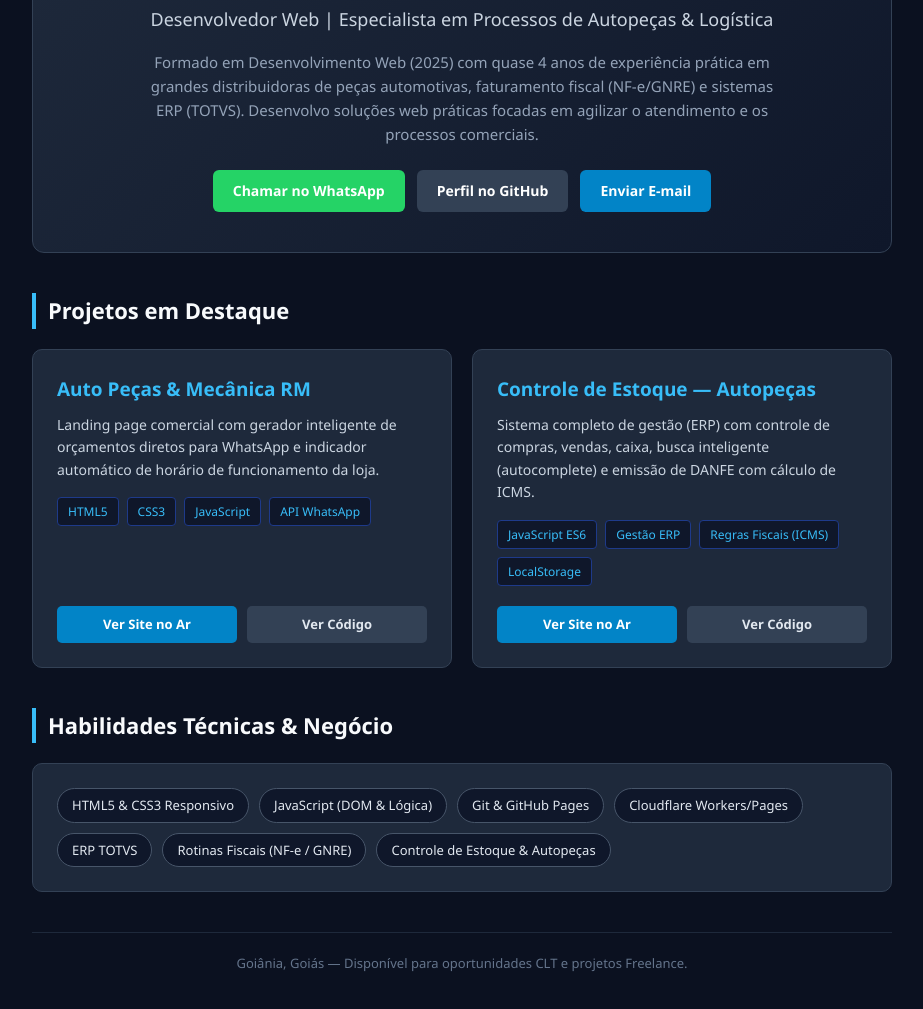
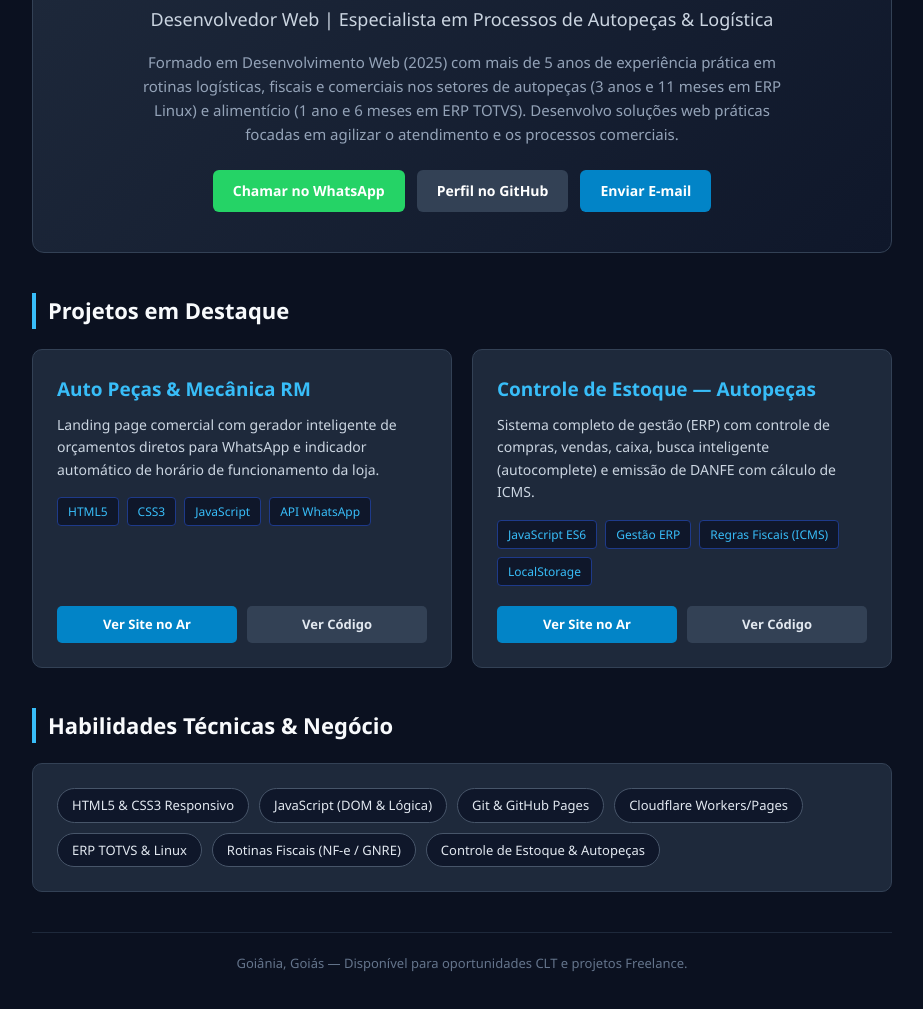
Before and after one commit to ricardomonteirodev/ricardomonteirodev.github.io, a plain HTML site: page index.html in a window 1280 px wide. Shown: the part 135-1144 px from the top of the page, without its empty margins (178-1101 px from the left). Drawn offline with Linux system fonts and the light colour scheme.

Commit message:
comfimar

```diff
--- a/index.html
+++ b/index.html
@@ -205,7 +205,7 @@
       <h1>Ricardo Monteiro Borges</h1>
       <p class="subtitulo">Desenvolvedor Web | Especialista em Processos de Autopeças & Logística</p>
       <p class="resumo">
-        Formado em Desenvolvimento Web (2025) com quase 4 anos de experiência prática em grandes distribuidoras de peças automotivas, faturamento fiscal (NF-e/GNRE) e sistemas ERP (TOTVS). Desenvolvo soluções web práticas focadas em agilizar o atendimento e os processos comerciais.
+        Formado em Desenvolvimento Web (2025) com mais de 5 anos de experiência prática em rotinas logísticas, fiscais e comerciais nos setores de autopeças (3 anos e 11 meses em ERP Linux) e alimentício (1 ano e 6 meses em ERP TOTVS). Desenvolvo soluções web práticas focadas em agilizar o atendimento e os processos comerciais.
       </p>
       <div class="botoes-contato">
         <a id="linkWhats" href="#" target="_blank" class="btn btn-whats">Chamar no WhatsApp</a>
@@ -260,7 +260,7 @@
         <span class="skill-item">JavaScript (DOM & Lógica)</span>
         <span class="skill-item">Git & GitHub Pages</span>
         <span class="skill-item">Cloudflare Workers/Pages</span>
-        <span class="skill-item">ERP TOTVS</span>
+        <span class="skill-item">ERP TOTVS & Linux</span>
         <span class="skill-item">Rotinas Fiscais (NF-e / GNRE)</span>
         <span class="skill-item">Controle de Estoque & Autopeças</span>
       </div>
```
